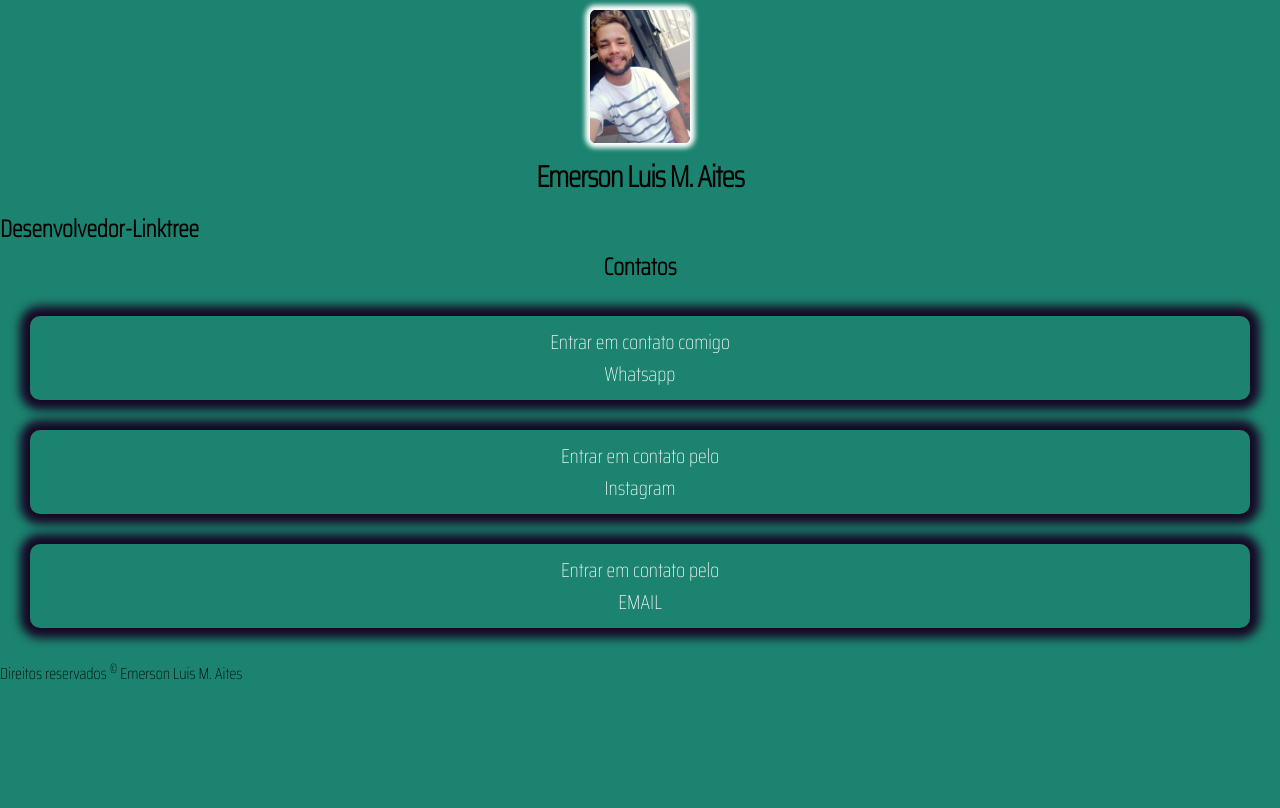
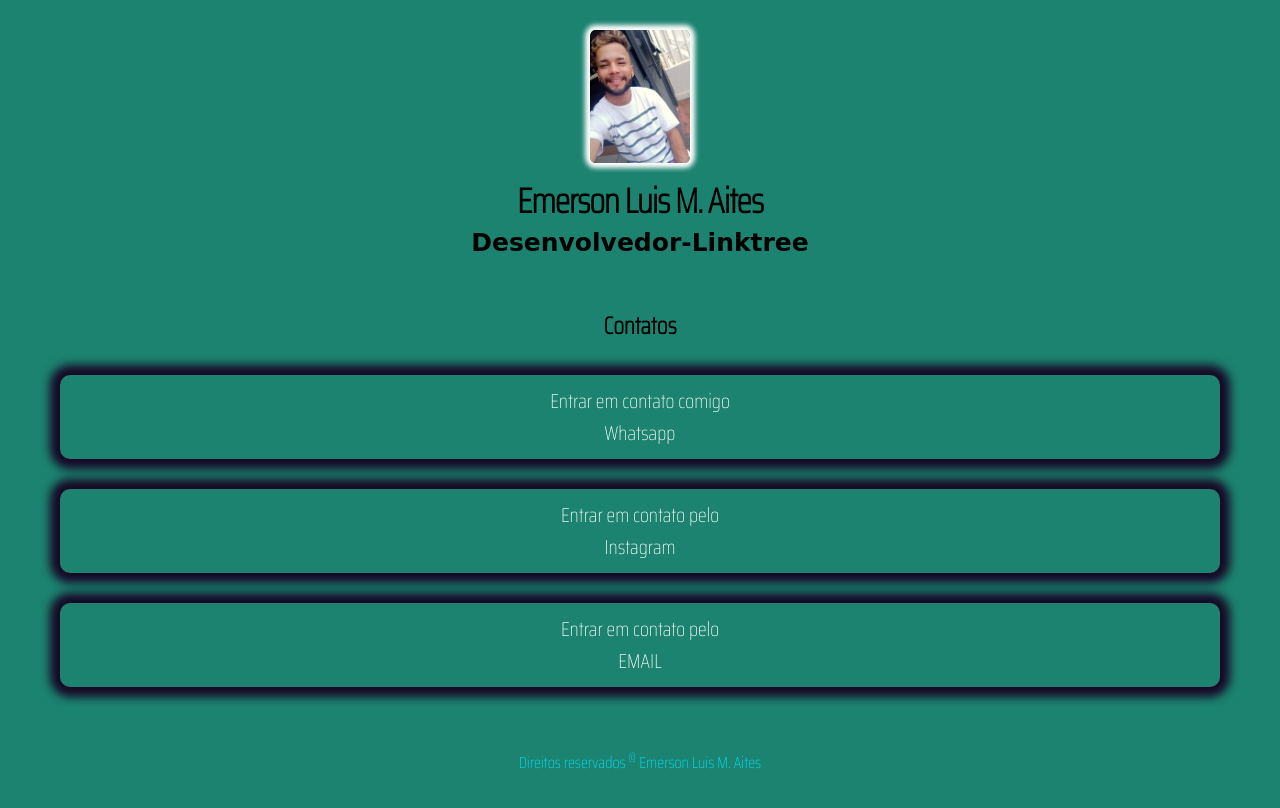
Before and after one commit to EmersonMazureke/EmersonMazureke.github.io, a plain HTML site: page linktree-emerson/index.html in a window 1280 px wide. Drawn offline with Linux system fonts and the light colour scheme; a web font is replaced by a local one.

Commit message:
atualizacao2css

```diff
--- a/linktree-emerson/css/style.css
+++ b/linktree-emerson/css/style.css
@@ -24,12 +24,15 @@ body{
 
 }
 
+.container{
+    padding: 30px;
+}
 
 
 
 .perfil{
     position: relative;
-    margin: 10px;
+    /* margin: 10px 10px 0px 10px; */
     /* background-color: rgb(60, 163, 163); */
     text-align: center;
 }
@@ -46,8 +49,8 @@ body{
 
 .perfil h1{
     letter-spacing: -1px;
-    font: 900;
-    font-size: 30px;
+    font: 200;
+    font-size: 35px;
     margin-top: 3px;
     font-family: 'Cinzel', serif;
     font-family: 'Inter', sans-serif;
@@ -57,26 +60,35 @@ body{
     font-family: 'Saira Condensed', sans-serif;
 }
 
-.perfil h1 span {
-    letter-spacing: 2px;
+
+
+.dev{
+    width: 100%;
+    text-align: center;
     font-family: 'Cinzel', serif;
     font-family: 'Inter', sans-serif;
     font-family: 'Playfair Display SC', serif;
     font-family: 'Pushster', cursive;
     font-family: 'Quattrocento', serif;
     font-family: 'Smooch', cursive;
-    display: block;
-    margin-top: -10px;
-    color: cornsilk;
+
+
+}
+.dev h2{
+    margin: 0px;
+    font-size: 25px;
 }
 
 .contatos {
+    margin-top: 50px;
+
     text-align: center;
 
 }
 
 .links {
 
+    margin-top: 0px;
     text-align: center;
     list-style: none;
 }
@@ -102,4 +114,9 @@ body{
 
 .links li a span {
     display: block;
+    text-align: center;
 }
+.roda-pe{
+    text-align: center;
+    color: rgb(0, 229, 255);
+}
```
